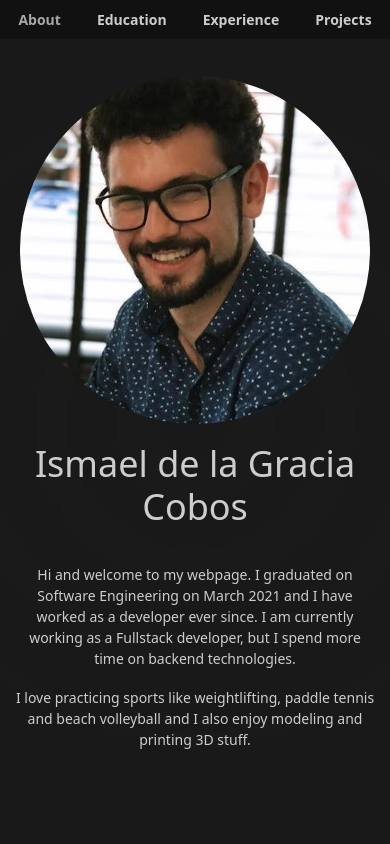
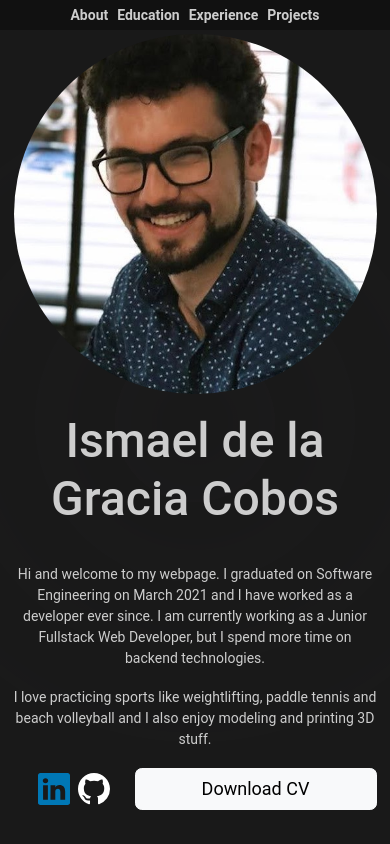
Before and after one commit to IsmaelDLG/ismael-portfolio, a plain HTML site: page index.html in a window 390 px wide. Shown: the top 844 px of the page. Drawn offline with nearby package versions, Linux system fonts and the light colour scheme.

Commit message:
improved about-me section. Improved responsiveness. Removed page footer

```diff
--- a/css/custom.css
+++ b/css/custom.css
@@ -26,6 +26,7 @@ body {
 
     color: var(--mainTextColor);
     font-size: var(--FontSize-L);
+    font-family: 'Roboto', sans-serif;
 }
 
 h1 {
@@ -48,6 +49,23 @@ h1 {
     background-blend-mode: multiply;
 }
 
+.linkedin-link,
+.linkedin-link:hover,
+.linkedin-link:focus,
+.linkedin-link:visited {
+    text-decoration: none;
+    color: #0077B5;
+    margin-right: 5px;
+}
+
+.github-link,
+.github-link:hover,
+.github-link:focus,
+.github-link:visited {
+    text-decoration: none;
+    color: #FFFFFF;
+}
+
 /* NAV BAR */
 .nav-wrapper {
     position: fixed;
@@ -61,6 +79,7 @@ h1 {
 .nav {
     margin: 0 auto;
     flex-wrap: nowrap;
+    font-size: large;
 }
 
 a:hover {
@@ -73,7 +92,7 @@ a.active {
 
 .nav-link,
 .nav-link:hover {
-    font-size: (--mainFontSize);
+    font-size: var(--FontSize-L);
     font-weight: bold;
     color: var(--mainTextColor);
 }
@@ -112,17 +131,42 @@ section article.accordion .accordion-body {
 
 /* SECTION ABOUT ME */
 
+#about-me {
+    display: flex;
+    flex-flow: column nowrap;
+}
+
+#about-me div.wrapper {
+    width: 100%;
+    align-items: center;
+    justify-content: center;
+}
+
+#about-me img {
+    width: 100%;
+    max-width: 375px;
+    min-width: 250px;
+    border-radius: 50%;
+}
+
 #about-me article {
     display: flex;
     flex-flow: column nowrap;
 }
 
-#about-me img {
+#about-me footer {
     width: 100%;
-    max-width: 350px;
-    min-width: 250px;
-    border-radius: 50%;
+    display: flex;
+    flex-flow: row nowrap;
+    align-items: center;
+    justify-content: center;
 }
+
+#about-me footer .cv-button,
+#about-me footer .cv-button a {
+    width: 100%;
+}
+
 
 /* SECTION EXPERIENCE */
 
@@ -133,21 +177,13 @@ section article.accordion .accordion-body {
 
 /* SECTION CONTACT */
 
-section#projects {
-    height: 75vh;
-}
 
-/* SECTION FOOTER */
+@media (max-width: 576px) {
 
-footer {
-    height: 25vh;
-}
-
-/* only when flex-direction is row */
-@media (min-width: 768px) {
-    #about-me div:first-child {
-        height: 250px;
-        margin-right: 2rem;
+    .nav-link,
+    .nav-link:hover {
+        font-size: var(--FontSize-S);
+        padding: 0.25rem;
     }
 }
 
@@ -160,19 +196,52 @@ footer {
         font-size: var(--TitleSize-S);
     }
 
+
     #accordionExperience .accordion-header button span:first-child {
         min-width: 100px;
     }
 }
 
 @media (min-width: 992px) {
-    #about-me div:first-child {
-        height: 300px;
+    #about-me div {
+        display: flex;
+        flex-flow: row nowrap;
+    }
+
+    #about-me div header {
+        width: 450px;
+    }
+
+    #about-me div article {
+        text-align: left;
+        max-width: 666px;
+    }
+
+    #about-me footer {
+        max-width: 1100px;
+    }
+
+    #about-me footer .socials {
+        width: 450px;
+    }
+
+    #about-me footer .cv-button {
+        max-width: 666px;
     }
 }
 
-@media (min-width: 1200px) {
-    header div:first-child {
-        height: 350px;
+@media (max-width: 992px) {
+    h1 {
+        font-size: var(--TitleSize-M);
+    }
+
+    #about-me footer .socials {
+        flex: 1;
+    }
+
+    #about-me footer .cv-button {
+        flex: 2;
     }
 }
+
+@media (min-width: 1200px) {}
--- a/index.html
+++ b/index.html
@@ -25,6 +25,7 @@
     </nav>
   </div>
   <section id="about-me">
+    <div class="wrapper">
       <header>
         <img id="profile-picture" class="box-circle" alt="Profile Picture" src="./img/profile-zoomed.jpg" />
       </header>
@@ -34,14 +35,38 @@
         <p>
           Hi and welcome to my webpage. I graduated on Software Engineering on
           March 2021 and I have worked as a developer ever since. I am
-        currently working as a Fullstack developer, but I spend more time on
+          currently working as a Junior Fullstack Web Developer, but I spend more time on
           backend technologies.
         </p>
         <p>
           I love practicing sports like weightlifting, paddle tennis and beach
           volleyball and I also enjoy modeling and printing 3D stuff.
         </p>
+
       </article>
+    </div>
+    <footer>
+      <span class="socials">
+        <a class="linkedin-link" href="https://www.linkedin.com/in/ismael-de-la-gracia-cobos/" target="_blank">
+          <svg xmlns="http://www.w3.org/2000/svg" width="32" height="32" fill="currentColor" class="bi bi-linkedin"
+            viewBox="0 0 16 16">
+            <path
+              d="M0 1.146C0 .513.526 0 1.175 0h13.65C15.474 0 16 .513 16 1.146v13.708c0 .633-.526 1.146-1.175 1.146H1.175C.526 16 0 15.487 0 14.854V1.146zm4.943 12.248V6.169H2.542v7.225h2.401zm-1.2-8.212c.837 0 1.358-.554 1.358-1.248-.015-.709-.52-1.248-1.342-1.248-.822 0-1.359.54-1.359 1.248 0 .694.521 1.248 1.327 1.248h.016zm4.908 8.212V9.359c0-.216.016-.432.08-.586.173-.431.568-.878 1.232-.878.869 0 1.216.662 1.216 1.634v3.865h2.401V9.25c0-2.22-1.184-3.252-2.764-3.252-1.274 0-1.845.7-2.165 1.193v.025h-.016a5.54 5.54 0 0 1 .016-.025V6.169h-2.4c.03.678 0 7.225 0 7.225h2.4z">
+            </path>
+          </svg>
+        </a>
+        <a class="github-link" href="https://github.com/IsmaelDLG" target="_blank">
+          <svg xmlns="http://www.w3.org/2000/svg" width="32" height="32" fill="currentColor" class="bi bi-github"
+            viewBox="0 0 16 16">
+            <path
+              d="M8 0C3.58 0 0 3.58 0 8c0 3.54 2.29 6.53 5.47 7.59.4.07.55-.17.55-.38 0-.19-.01-.82-.01-1.49-2.01.37-2.53-.49-2.69-.94-.09-.23-.48-.94-.82-1.13-.28-.15-.68-.52-.01-.53.63-.01 1.08.58 1.23.82.72 1.21 1.87.87 2.33.66.07-.52.28-.87.51-1.07-1.78-.2-3.64-.89-3.64-3.95 0-.87.31-1.59.82-2.15-.08-.2-.36-1.02.08-2.12 0 0 .67-.21 2.2.82.64-.18 1.32-.27 2-.27.68 0 1.36.09 2 .27 1.53-1.04 2.2-.82 2.2-.82.44 1.1.16 1.92.08 2.12.51.56.82 1.27.82 2.15 0 3.07-1.87 3.75-3.65 3.95.29.25.54.73.54 1.48 0 1.07-.01 1.93-.01 2.2 0 .21.15.46.55.38A8.012 8.012 0 0 0 16 8c0-4.42-3.58-8-8-8z" />
+          </svg>
+        </a>
+      </span>
+      <span class="cv-button">
+        <a class="btn btn-light" href="docs/CV_IsmaelDLG_EN.pdf" target="_blank">Download CV</a>
+      </span>
+    </footer>
   </section>
   <section id="education">
     <header>
@@ -149,9 +174,6 @@
     </header>
     <article></article>
   </section>
-  <footer>
-    <h1>Test footer</h1>
-  </footer>
 </body>
 
 </html>
```
Also changed, not shown: 2 other files. Lines whose indentation alone changed are shown as unchanged.
